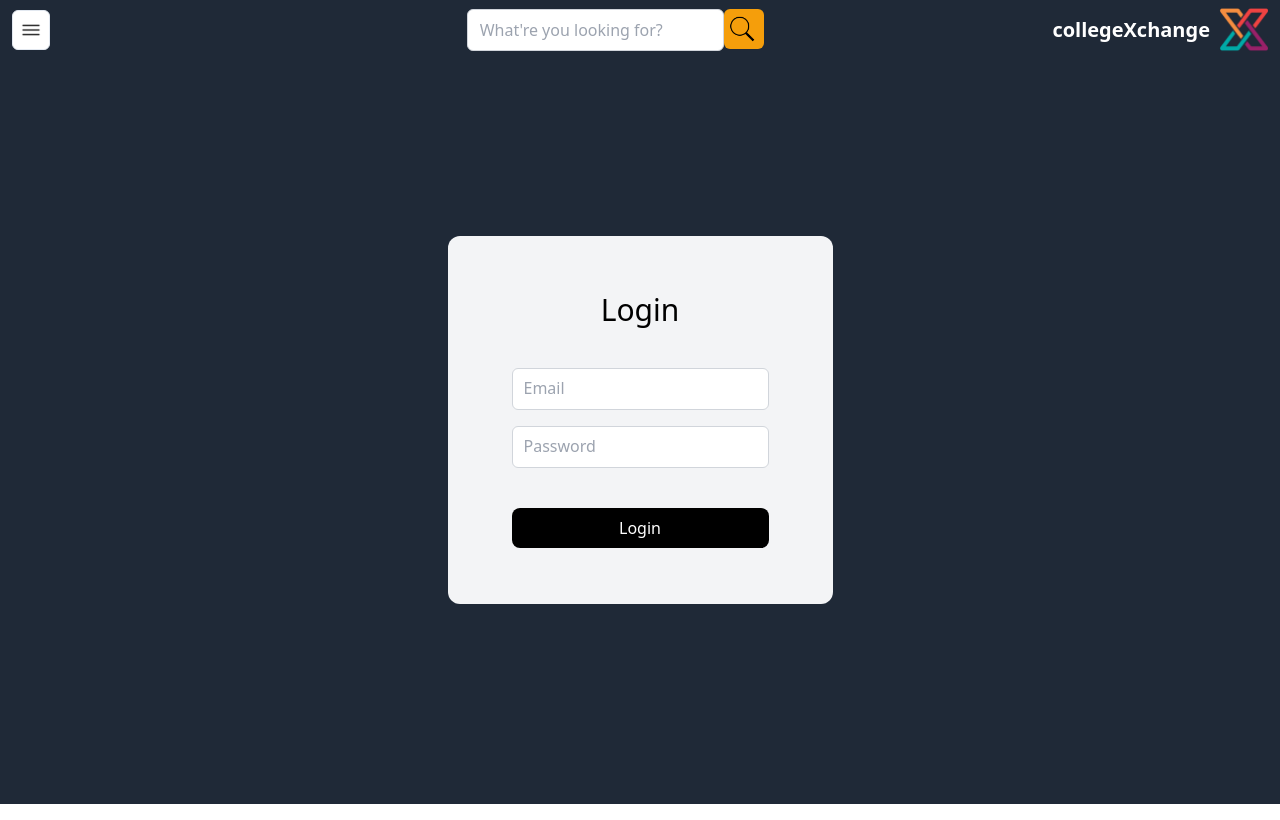
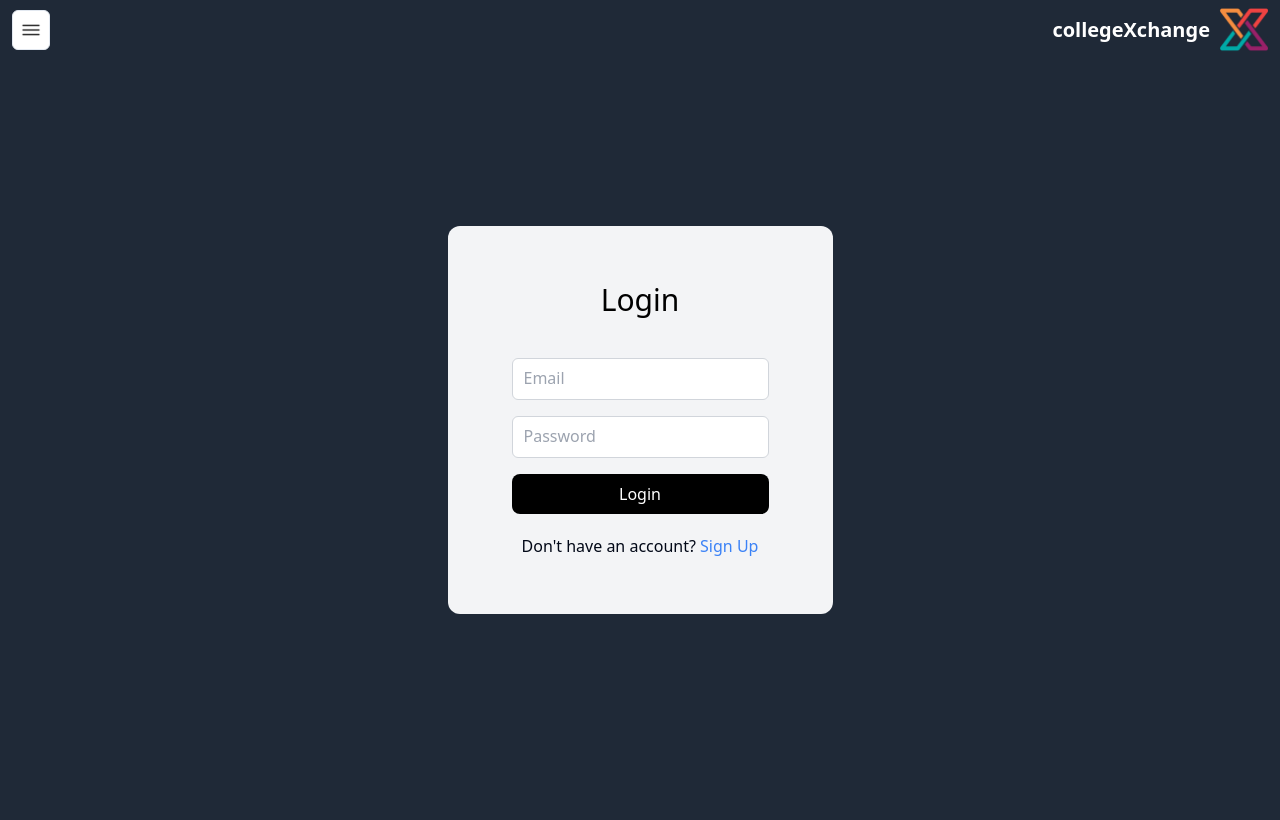
Before and after one commit to the1andonlymanojos/frontEndCexchange, a Next.js app: page /login in a window 1280 px wide. Built offline with nearby package versions, Linux system fonts and the light colour scheme.

Commit message:
added register modifier to login page

```diff
--- a/src/app/login/page.tsx
+++ b/src/app/login/page.tsx
@@ -3,25 +3,45 @@
 import InputFLoatingLabel from "@/components/InputFloatingLabel";
 import {useState} from "react";
 
-const login = () => {
+const login = ({params, searchParams}:{
+    params: { slug: string }
+    searchParams: { [key: string]: string | string[] | undefined }
+}) => {
 
     const [email, setEmail] = useState("");
     const [password, setPassword] = useState("");
+    const [userName, setUserName] = useState("");
+    const [isLogin, setIsLogin] = useState(true);
 
-    return (
+    const handleSubmit = ()=>{
+        //send the data to the backend, depending on the isLogin, send the data to the login or register endpoint
+        //do the data validation here itself.
+        //if 404, redirect to error page
+        //if 200, redirect to the home page, or the page the user was on before logging in which is stored in search query
+        //if password is wrong, show a toaster, clear the password field
+        //if account not found, show a toaster, clear the password field, change isLogin to false
+        //if account already exists, show a toaster, clear the password field, change isLogin to true
+    }
 
-            <div className=" relative h-[93vh] w-full bg-gray-800">
+    return (<>
+
+
+            <div className=" relative h-[95vh] w-full bg-gray-800">
+                <div className="bg-gray-800 h-[65px] max-md:w-[100vw] lg:left-[36vw] max-md:left-0 w-96 absolute -top-[60px] left-[34vw]"></div>
 
                     <div className="flex items-center bg-gray-800 h-[90vh] justify-center">
                         <div className="bg-gray-100 p-14 rounded-xl px-16">
                             <div className="flex justify-center items-center">
-                                <h1 className="text-3xl mb-10  text-black font-light">Login</h1>
+                                <h1 className="text-3xl mb-10  text-black font-light">{isLogin?`Login`:`Register`}</h1>
                             </div>
                             <div className="flex justify-center items-center">
                                 <form action="" className="flex flex-col w-full">
                                    <InputFLoatingLabel id="9098" label="Email" type="email" className="mb-2"/>
-                                    <InputFLoatingLabel id="12fasf" label="Password" type="password" className="mb-5"/>
-                                    <button className="bg-black text-white py-2 rounded-lg">Login</button>
+                                    {isLogin ? null : <InputFLoatingLabel id="sfsxcs" label="Username" type="text" className="mb-2"/>}
+                                    <InputFLoatingLabel id="12fasf" label="Password" type="password" className="mb-2"/>
+                                    {isLogin ? null : <InputFLoatingLabel id="asfsafcxxcxv" label="Confirm Password" type="password" className="mb-2"/>}
+                                    <button className="bg-black text-white py-2 rounded-lg">{isLogin?`Login`:`Register`}</button>
+                                    {isLogin ? <p className="text-center mt-5">Don't have an account? <span className="text-blue-500 cursor-pointer" onClick={()=>setIsLogin(false)}>Sign Up</span></p> : <p className="text-center mt-5">Already have an account? <span className="text-blue-500 cursor-pointer" onClick={()=>setIsLogin(true)}>Login</span></p>}
                                 </form>
                             </div>
                         </div>
@@ -29,6 +49,7 @@
                 </div>
 
             </div>
+        </>
 
 
     );
```
